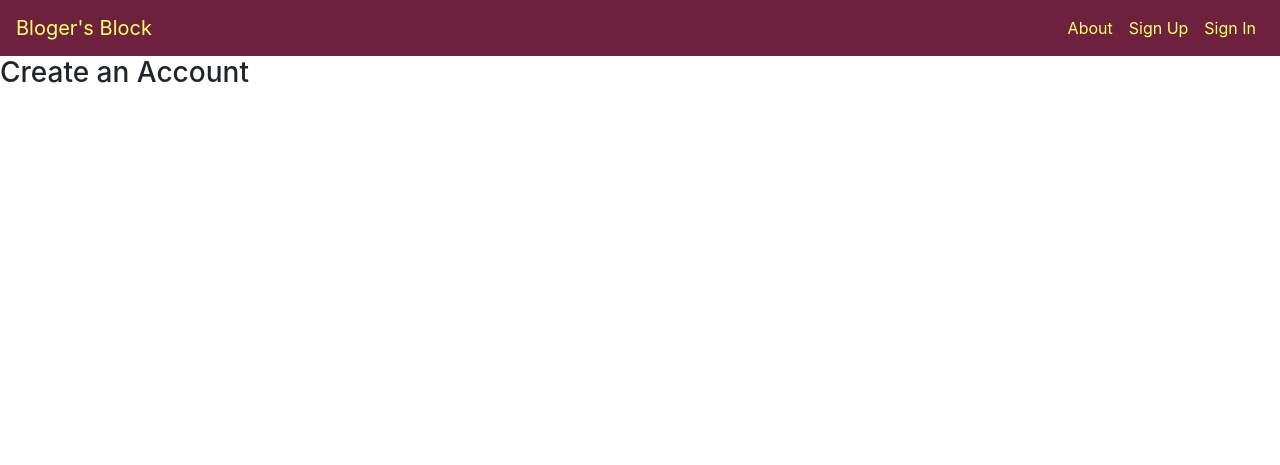
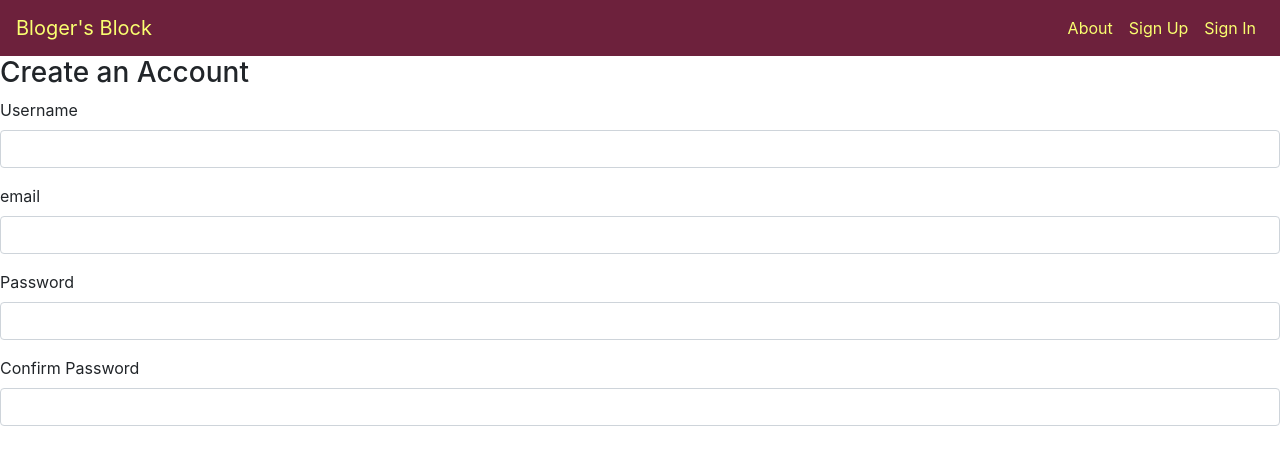
Before and after one commit to Mantongash/blog, a Flask app: page /signup in a window 1280 px wide. Shown: the top 465 px of the page. Run offline with Flask 2, Linux system fonts and the light colour scheme; some libraries are stand-ins or nearby versions.

Commit message:
Inserted signup form

```diff
--- a/app/templates/signup.html
+++ b/app/templates/signup.html
@@ -2,5 +2,21 @@
 {% block body %}
   <form action="">
     <h3>Create an Account</h3>
+    <div class="form-group">
+      {{form.username.label(class="input-label")}}
+      {{form.username(class="form-control")}}
+    </div>
+    <div class="form-group">
+      {{form.email.label(class="input-label")}}
+      {{form.email(class="form-control")}}
+    </div>
+    <div class="form-group">
+      {{form.password.label(class="input-label")}}
+      {{form.password(class="form-control")}}
+    </div>
+    <div class="form-group">
+      {{form.confirm_password.label(class="input-label")}}
+      {{form.confirm_password(class="form-control")}}
+    </div>
   </form>
 {% endblock body %}
```
